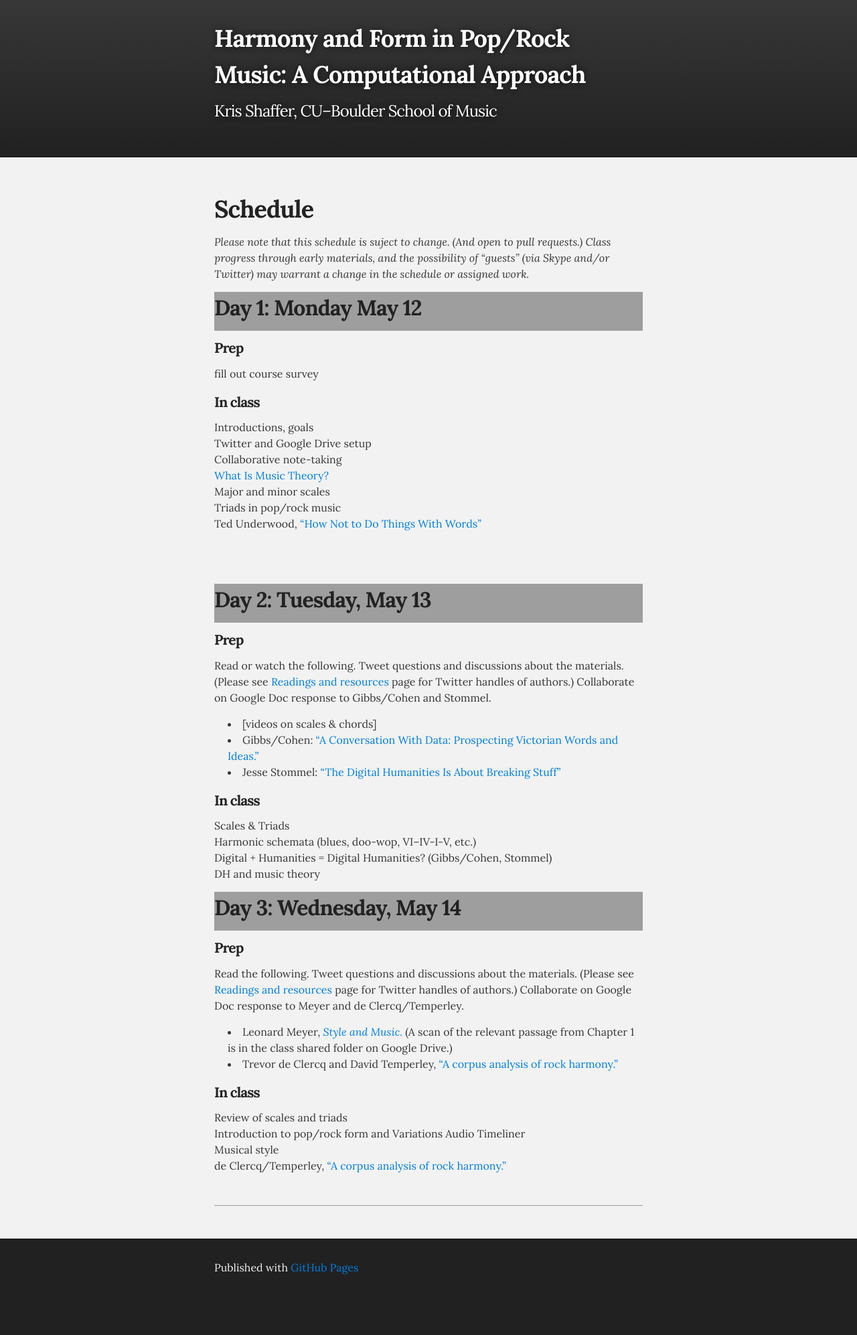
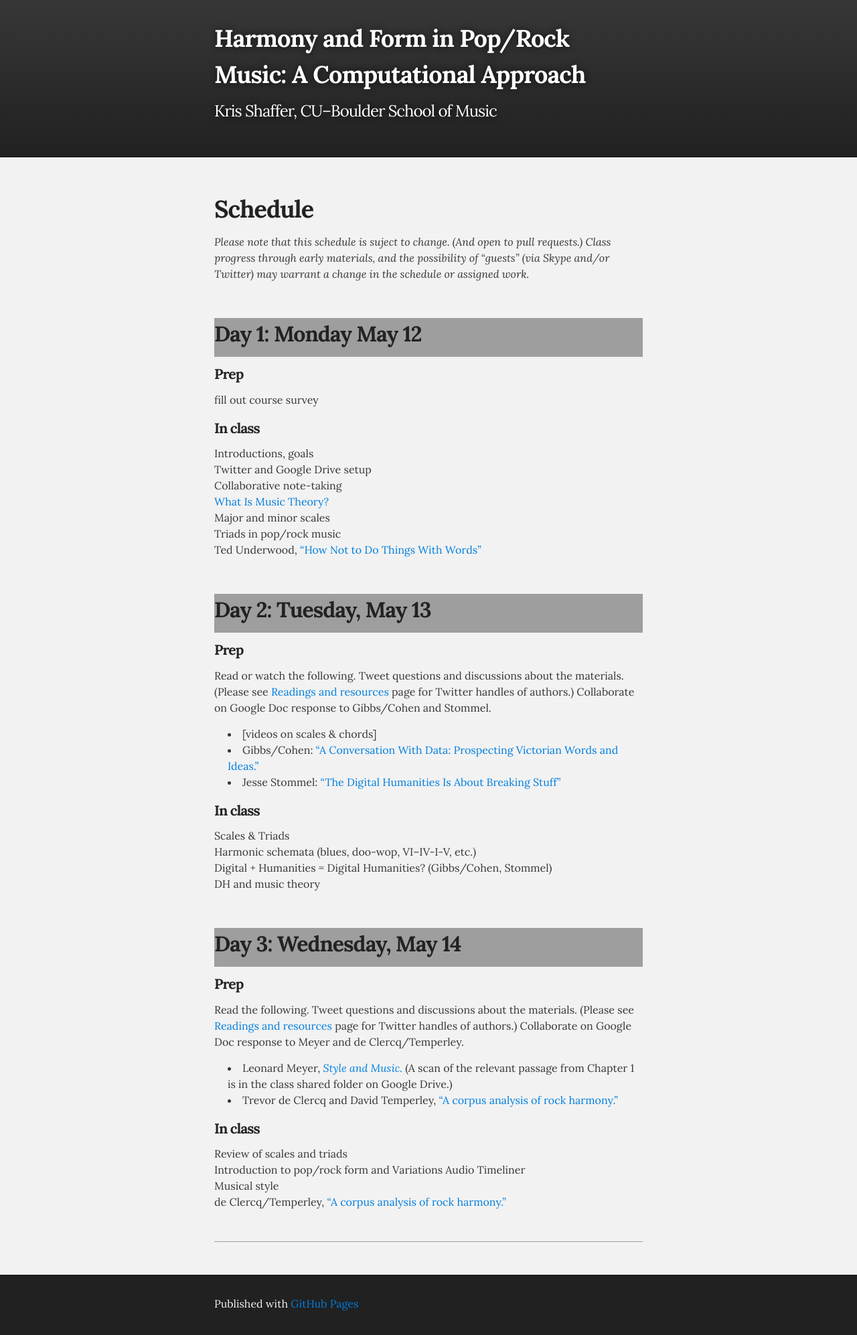
Before and after one commit to kshaffer/corpusmusic, a Jekyll site: the page built from schedule.md, in a window 1280 px wide. Shown: the whole page at 67% size. Built offline with Jekyll 4.4.1, drawn with Linux system fonts in a browser that asks for light colours; Markdown is read by kramdown in place of the engine named in the settings; before the commit the page ends 1940 px from its top, so only the background shows below that.

Commit message:
schedule for days 1-3

```diff
--- a/schedule.md
+++ b/schedule.md
@@ -8,6 +8,7 @@ author: Kris Shaffer
 
 *Please note that this schedule is suject to change. (And open to pull requests.) Class progress through early materials, and the possibility of "guests" (via Skype and/or Twitter) may warrant a change in the schedule or assigned work.*
 
+<br/>
 ## Day 1: Monday May 12 ##
 
 #### Prep ####
@@ -24,7 +25,7 @@ Major and minor scales
 Triads in pop/rock music
 Ted Underwood, ["How Not to Do Things With Words"](http://tedunderwood.com/2012/08/25/how-not-to-do-things-with-words/)
 
-<br/><br/>
+<br/>
 ## Day 2: Tuesday, May 13 ##
 
 #### Prep ####
@@ -42,7 +43,7 @@ Harmonic schemata (blues, doo-wop, VI–IV-I-V, etc.)
 Digital + Humanities = Digital Humanities? (Gibbs/Cohen, Stommel)
 DH and music theory
 
-
+<br/>
 ## Day 3: Wednesday, May 14 ##
 
 #### Prep ####
```
